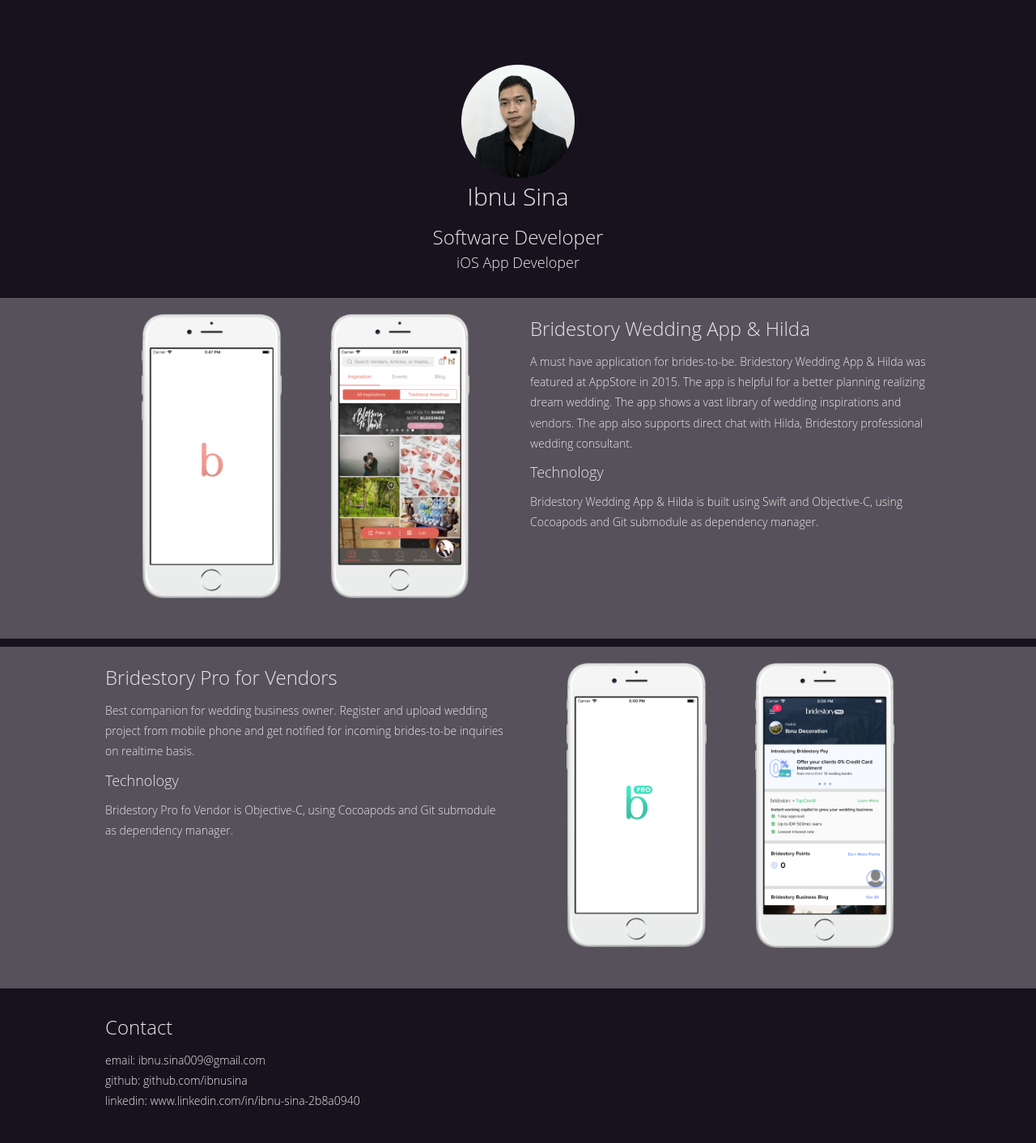
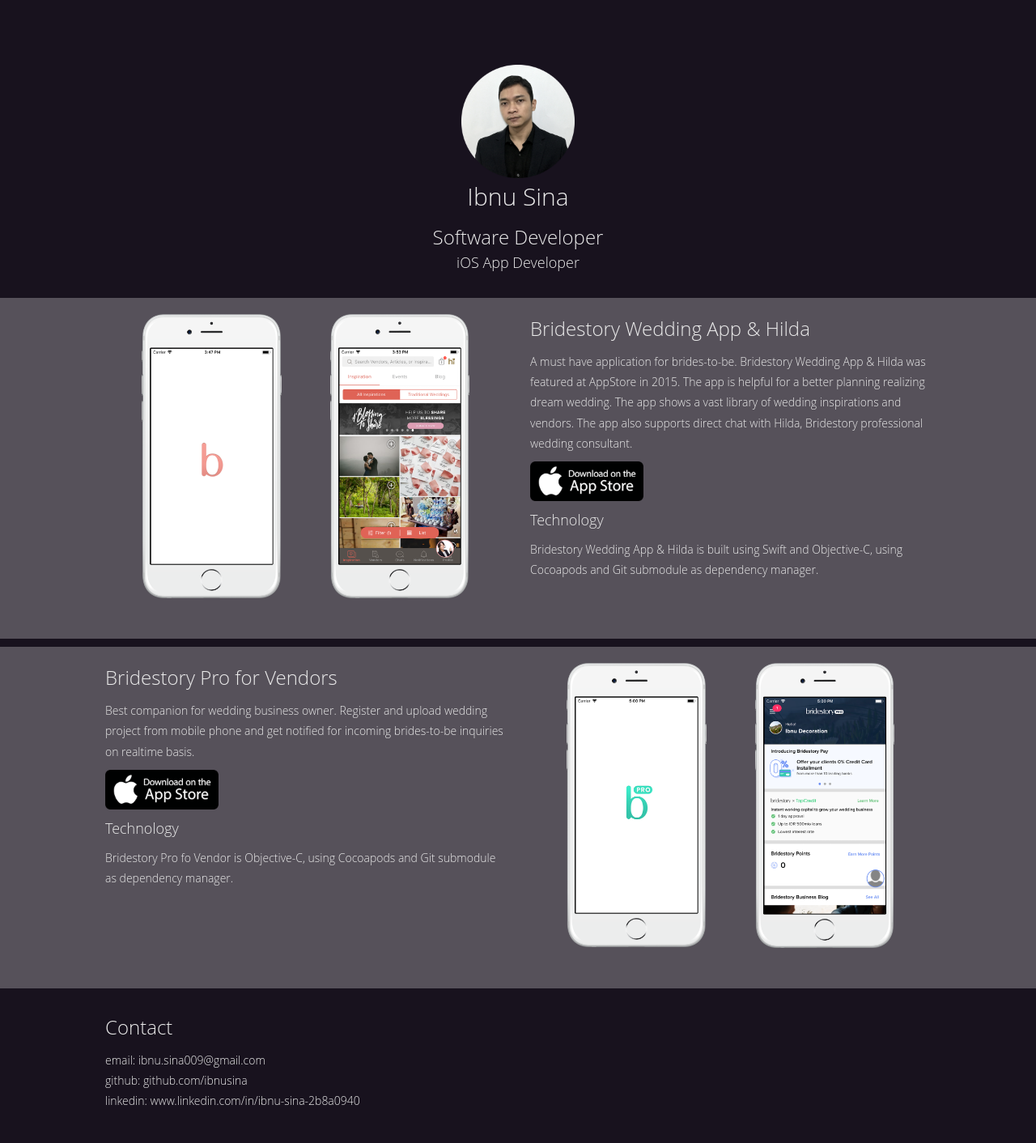
Before and after one commit to ibnusina/profile, a Jekyll site: the page built from index.md, in a window 1280 px wide. Shown: the whole page at 81% size. Built offline with Jekyll 4.4.1, drawn with Linux system fonts in a browser that asks for light colours.

Commit message:
add app store button and reduce image size

```diff
--- a/_layouts/profile_page.html
+++ b/_layouts/profile_page.html
@@ -22,6 +22,7 @@
                 <div class="col-sm-6 work-desc">
                     <h3 class="work-title"><a href="https://itunes.apple.com/id/app/bridestory-wedding-app-hilda/id1067262519?mt=8" target="blank" class="no-underline">Bridestory Wedding App & Hilda</a></h3>
                     <p>A must have application for brides-to-be. Bridestory Wedding App & Hilda was featured at AppStore in 2015. The app is helpful for a better planning realizing dream wedding. The app shows a vast library of wedding inspirations and vendors. The app also supports direct chat with Hilda, Bridestory professional wedding consultant.</p>
+                    <a href="https://itunes.apple.com/id/app/bridestory-wedding-app-hilda/id1067262519?mt=8" target="blank"><img src="{{ "/assets/image/app-store-logo-black.png" | relative_url }}" width="140" style="margin-bottom:10px"></a>
                     <h4 class="work-title">Technology</h4>
                     <p>Bridestory Wedding App & Hilda is built using Swift and Objective-C, using Cocoapods and Git submodule as dependency manager.</p>
                 </div>
@@ -42,6 +43,7 @@
                 <div class="col-sm-6 col-sm-pull-6 work-desc">
                     <h3 class="work-title"><a href="https://itunes.apple.com/id/app/bridestory-pro-for-vendors/id1014315547?mt=8" target="blank" class="no-underline">Bridestory Pro for Vendors</a></h3>
                     <p>Best companion for wedding business owner. Register and upload wedding project from mobile phone and get notified for incoming brides-to-be inquiries on realtime basis.</p>
+                    <a href="https://itunes.apple.com/id/app/bridestory-pro-for-vendors/id1014315547?mt=8" target="blank" class="no-underline"><img src="{{ "/assets/image/app-store-logo-black.png" | relative_url }}" width="140" style="margin-bottom:10px"></a>
                     <h4 class="work-title">Technology</h4>
                     <p>Bridestory Pro fo Vendor is Objective-C, using Cocoapods and Git submodule as dependency manager.</p>
                 </div>
```
Also changed, not shown: assets/image/app-store-logo-black.png (added), assets/image/profile.png, assets/image/user_app_launch_white.png, assets/image/user_app_main_white.png, assets/image/vendor_app_launch_white.png, assets/image/vendor_app_main_white.png.
